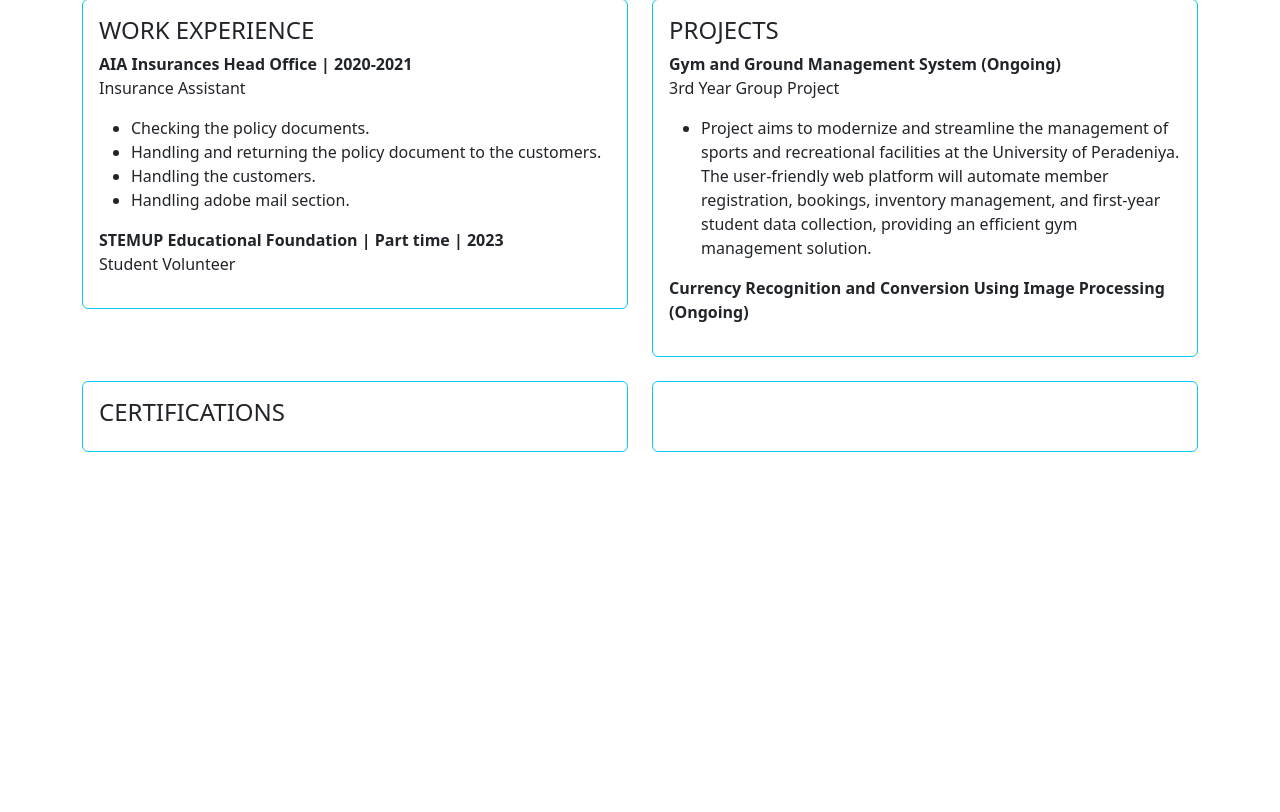
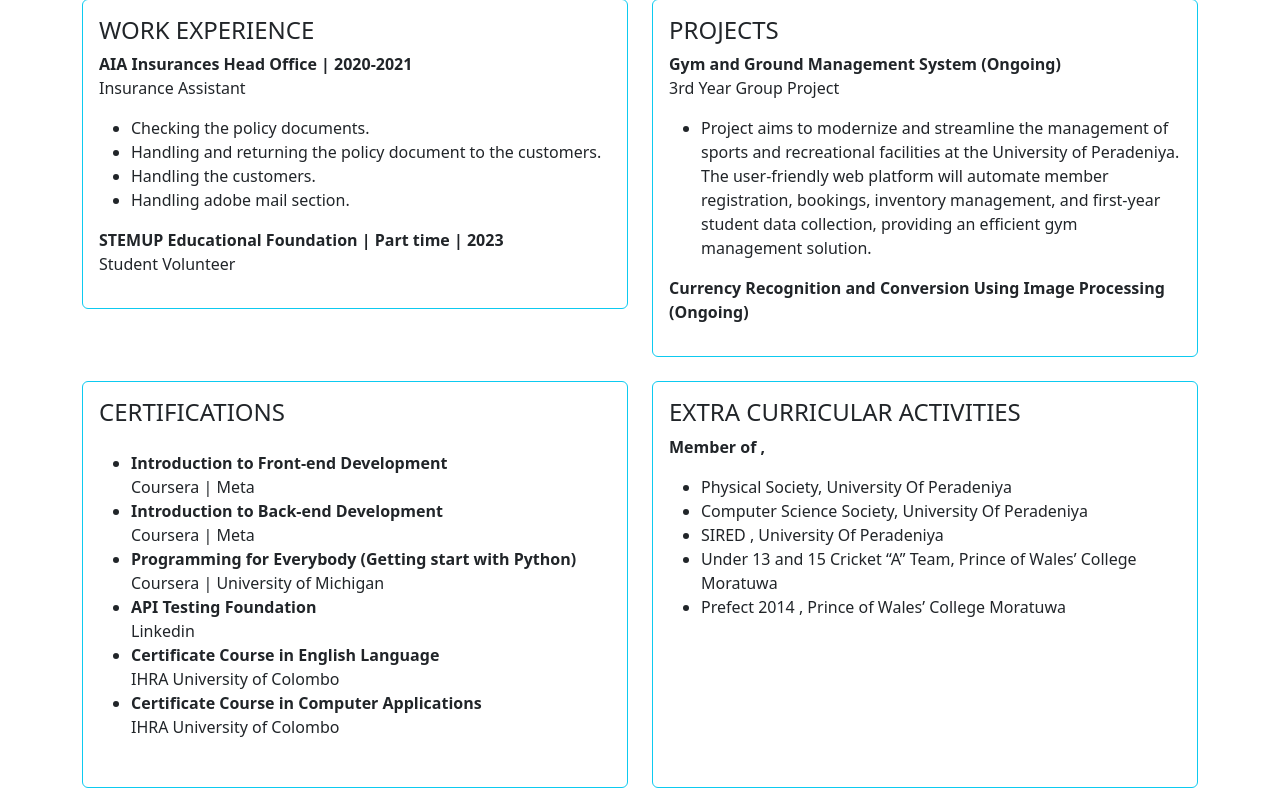
Before and after one commit to HasarangaDinujaya/My-Website, a Django app: template base/templates/base/home.html in a window 1280 px wide. Shown: the part 617-1429 px from the top of the page. Before the commit the page ends 1069 px from the top, so only its background shows below. Run offline with Django 4.2, Linux system fonts and the light colour scheme; the template is opened without the code that fills it, so the values that code supplies are empty.

Commit message:
FEAT: All set my website

```diff
--- a/base/templates/base/home.html
+++ b/base/templates/base/home.html
@@ -94,10 +94,31 @@
             <div class="col-md-6">
                 <div class="card card-body h-100 border-info">
                     <h4 id="profile-heading">CERTIFICATIONS</h4>
+                    <p>
+                        <ul>
+                            <li> <b>Introduction to Front-end Development</b> <br>Coursera | Meta </li>
+                            <li> <b>Introduction to Back-end Development</b> <br>Coursera | Meta </li>
+                            <li> <b>Programming for Everybody (Getting start with Python)</b> <br>Coursera | University of Michigan </li>
+                            <li> <b>API Testing Foundation</b> <br>Linkedin</li>
+                            <li> <b>Certificate Course in English Language</b> <br>IHRA University of Colombo</li>
+                            <li> <b>Certificate Course in Computer Applications</b> <br>IHRA University of Colombo</li>
+                        </ul>
+                    </p>
                 </div>
             </div>
             <div class="col-md-6">
-                <div class="card card-body h-100 border-info"></div>
+                <div class="card card-body h-100 border-info">
+                    <h4 id="profile-heading">EXTRA CURRICULAR ACTIVITIES</h4>
+                    <p> <b> Member of ,</b>
+                        <ul>
+                            <li>Physical Society, University Of Peradeniya</li>
+                            <li>Computer Science Society, University Of Peradeniya</li>
+                            <li>SIRED , University Of Peradeniya</li>
+                            <li>Under 13 and 15 Cricket “A” Team, Prince of Wales’ College Moratuwa</li>
+                            <li>Prefect 2014 , Prince of Wales’ College Moratuwa</li>
+                        </ul>
+                    </p>
+                </div>
             </div>
         </div>
         <br>
```
